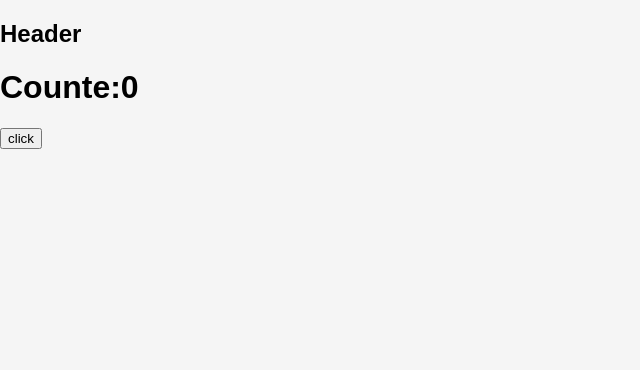
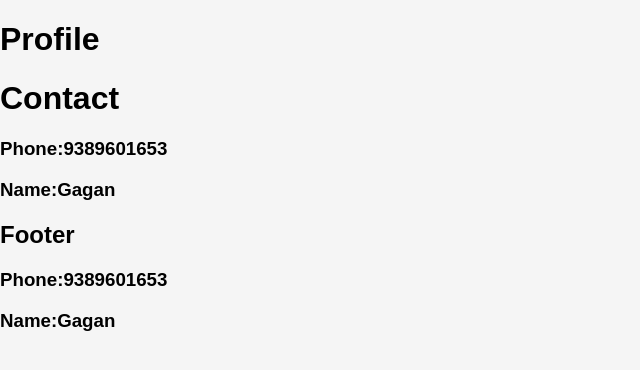
Before and after one commit to dit0o/react, a React (Create React App) app: page / in a window 1280 px wide. Shown: the top 370 px of the page, without its empty margins (0-640 px from the left). Built offline with nearby package versions, Linux system fonts and the light colour scheme.

Commit message:
useContext

```diff
--- a/src/App.js
+++ b/src/App.js
@@ -2,21 +2,17 @@
 import './App.css';
 
 import Header from './components/Header';
+import Profile from './components/Profile';
+import Footer from './components/Footer';
 
 function App() {
 
 
-  const [counter, setCounter] = useState(0)
-  const newFunction=useCallback((counter)=>{
 
-  },[counter])
   return (
     <>
-    <Header newFunction={newFunction}/>
-      <h1>Counte:{counter}</h1>
-      <button onClick={()=>{
-        setCounter(prev=>prev+1)
-      }}>click</button>
+  <Profile/>
+  <Footer/>
     </>
   );
 }
--- /dev/null
+++ b/src/components/Contact.js
@@ -0,0 +1,15 @@
+import React, { useContext } from 'react'
+import { AppContext } from '../context/AppContext'
+
+const Contact = () => {
+    const {phone,name}=useContext(AppContext)
+  return (
+    <div>
+<h1>Contact</h1>
+<h3>Phone:{phone}</h3>
+<h3>Name:{name}</h3>
+    </div>
+  )
+}
+
+export default Contact
--- /dev/null
+++ b/src/components/Footer.js
@@ -0,0 +1,16 @@
+import React, { useContext } from 'react'
+import { AppContext } from '../context/AppContext'
+
+const Footer = () => {
+
+    const {phone,name}=useContext(AppContext);
+    return (
+        <div><h2>
+            Footer </h2>
+            <h3>Phone:{phone}</h3>
+            <h3>Name:{name}</h3>
+            </div>
+    )
+}
+
+export default Footer
--- /dev/null
+++ b/src/components/Profile.js
@@ -0,0 +1,12 @@
+import React from 'react'
+import Contact from './Contact'
+
+const Profile = () => {
+  return (
+    <div><h1>Profile</h1>
+    <Contact/>
+    </div>
+  )
+}
+
+export default Profile
--- /dev/null
+++ b/src/context/AppContext.js
@@ -0,0 +1,12 @@
+import { createContext } from "react";
+export const AppContext=createContext()
+const ContextProvider=(props)=>{
+    const phone="9389601653"
+    const name="Gagan"
+return(
+    <AppContext.Provider value={{phone,name}}>
+         {props.children}
+    </AppContext.Provider>
+)
+}
+export default ContextProvider
--- a/src/index.js
+++ b/src/index.js
@@ -3,12 +3,20 @@
 import './index.css';
 import App from './App';
 import reportWebVitals from './reportWebVitals';
+import ContextProvider from './context/AppContext';
+
 
 const root = ReactDOM.createRoot(document.getElementById('root'));
 root.render(
-  <React.StrictMode>
-    <App />
-  </React.StrictMode>
+<ContextProvider>
+<App />
+</ContextProvider>
+
+
+
+
+
+
 );
 
 // If you want to start measuring performance in your app, pass a function
```
